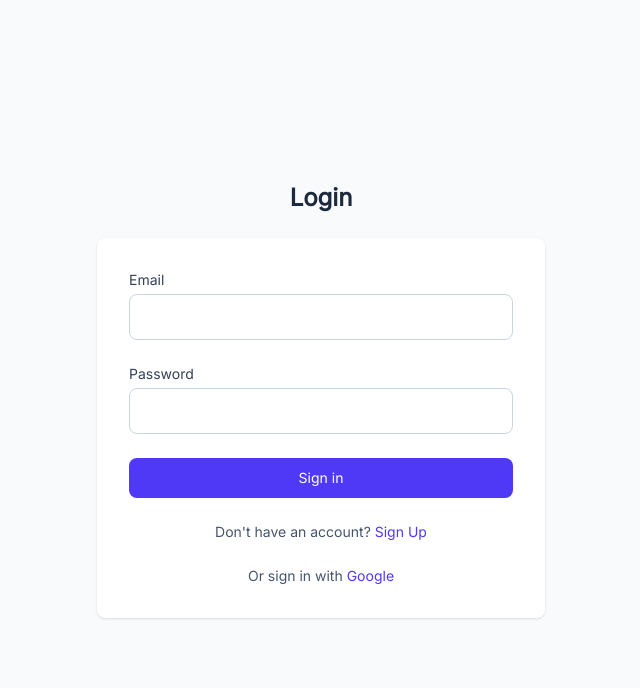
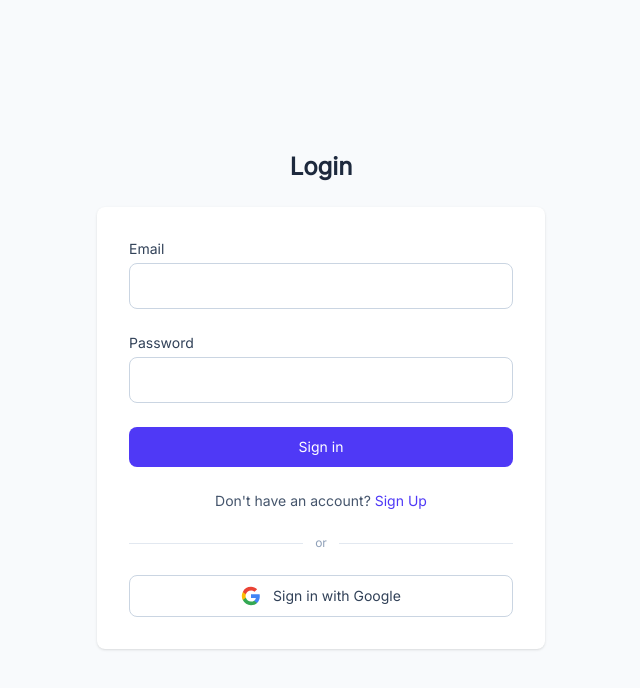
Before and after one commit to Subhamgtm15/applytrack, a React (Vite) app in the folder frontend/: page /login in a window 1280 px wide. Shown: the top 688 px of the page, without its empty margins (319-959 px from the left). Built offline with nearby package versions, Linux system fonts and the light colour scheme; no server answers.

Commit message:
Add Google sign-in button with logo on login page

```diff
--- a/frontend/src/pages/auth/Login.tsx
+++ b/frontend/src/pages/auth/Login.tsx
@@ -92,12 +92,24 @@ export default function Signup() {
             Sign Up
           </span>
         </div>
-        <div className="text-center text-sm text-slate-600 dark:text-slate-400">
-          Or sign in with{" "}
-          <span className="text-indigo-600 hover:text-indigo-700 dark:text-indigo-400 dark:hover:text-indigo-300 cursor-pointer font-medium" onClick={signInWithGoogle}>
-            Google
-          </span>
+        <div className="flex items-center gap-3">
+          <span className="h-px flex-1 bg-slate-200 dark:bg-slate-700" />
+          <span className="text-xs text-slate-400 dark:text-slate-500">or</span>
+          <span className="h-px flex-1 bg-slate-200 dark:bg-slate-700" />
         </div>
+        <button
+          type="button"
+          onClick={signInWithGoogle}
+          className="flex w-full items-center justify-center gap-3 rounded-lg border border-slate-300 bg-white px-4 py-2.5 text-sm font-medium text-slate-700 transition hover:bg-slate-50 focus:outline-none focus:ring-2 focus:ring-indigo-500 focus:ring-offset-2 dark:border-slate-600 dark:bg-slate-800 dark:text-slate-200 dark:hover:bg-slate-700 dark:focus:ring-offset-slate-800"
+        >
+          <svg className="h-5 w-5" viewBox="0 0 24 24" aria-hidden="true">
+            <path fill="#4285F4" d="M22.56 12.25c0-.78-.07-1.53-.2-2.25H12v4.26h5.92a5.06 5.06 0 0 1-2.2 3.32v2.77h3.57c2.08-1.92 3.28-4.74 3.28-8.1Z" />
+            <path fill="#34A853" d="M12 23c2.97 0 5.46-.98 7.28-2.66l-3.57-2.77c-.98.66-2.23 1.06-3.71 1.06-2.86 0-5.29-1.93-6.16-4.53H2.18v2.84A11 11 0 0 0 12 23Z" />
+            <path fill="#FBBC05" d="M5.84 14.1a6.6 6.6 0 0 1 0-4.2V7.06H2.18a11 11 0 0 0 0 9.88l3.66-2.84Z" />
+            <path fill="#EA4335" d="M12 5.38c1.62 0 3.06.56 4.21 1.64l3.15-3.15C17.45 2.09 14.97 1 12 1A11 11 0 0 0 2.18 7.06l3.66 2.84C6.71 7.3 9.14 5.38 12 5.38Z" />
+          </svg>
+          Sign in with Google
+        </button>
 
       </form>
     </div>
```
